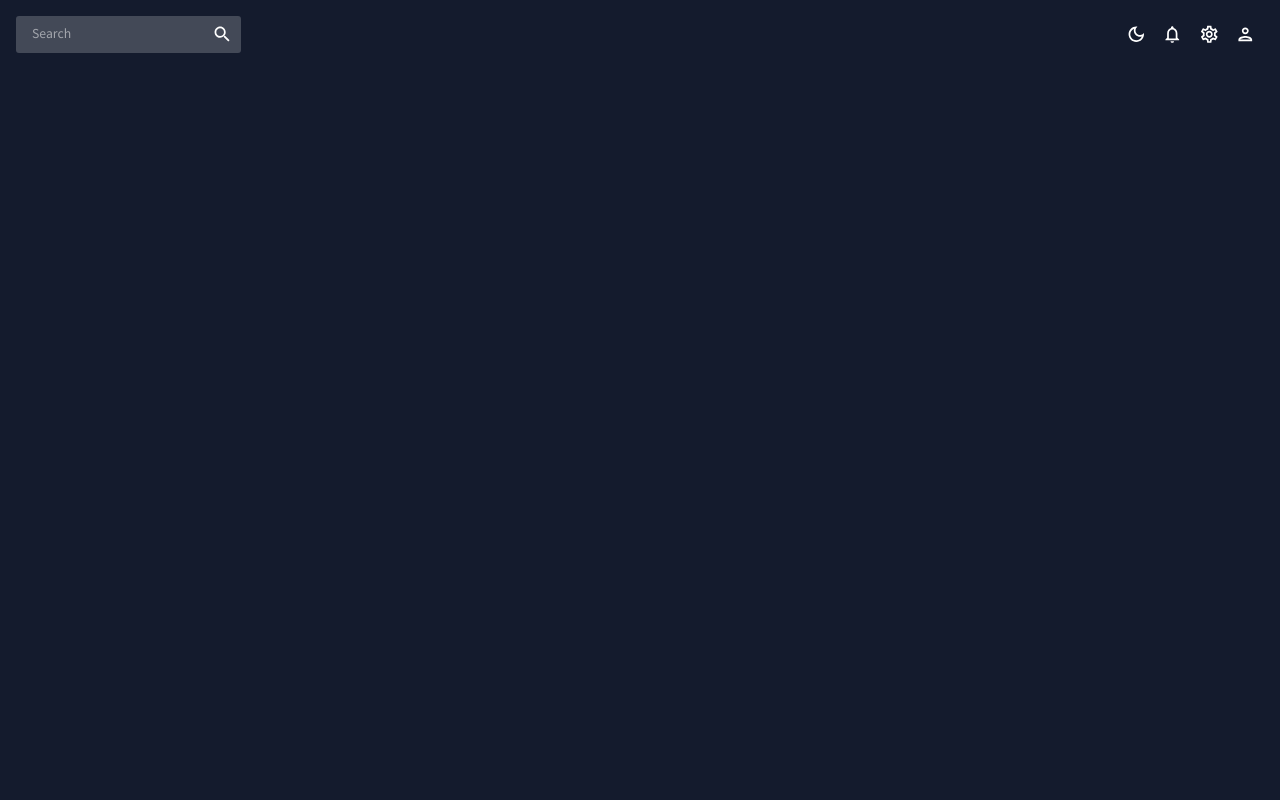
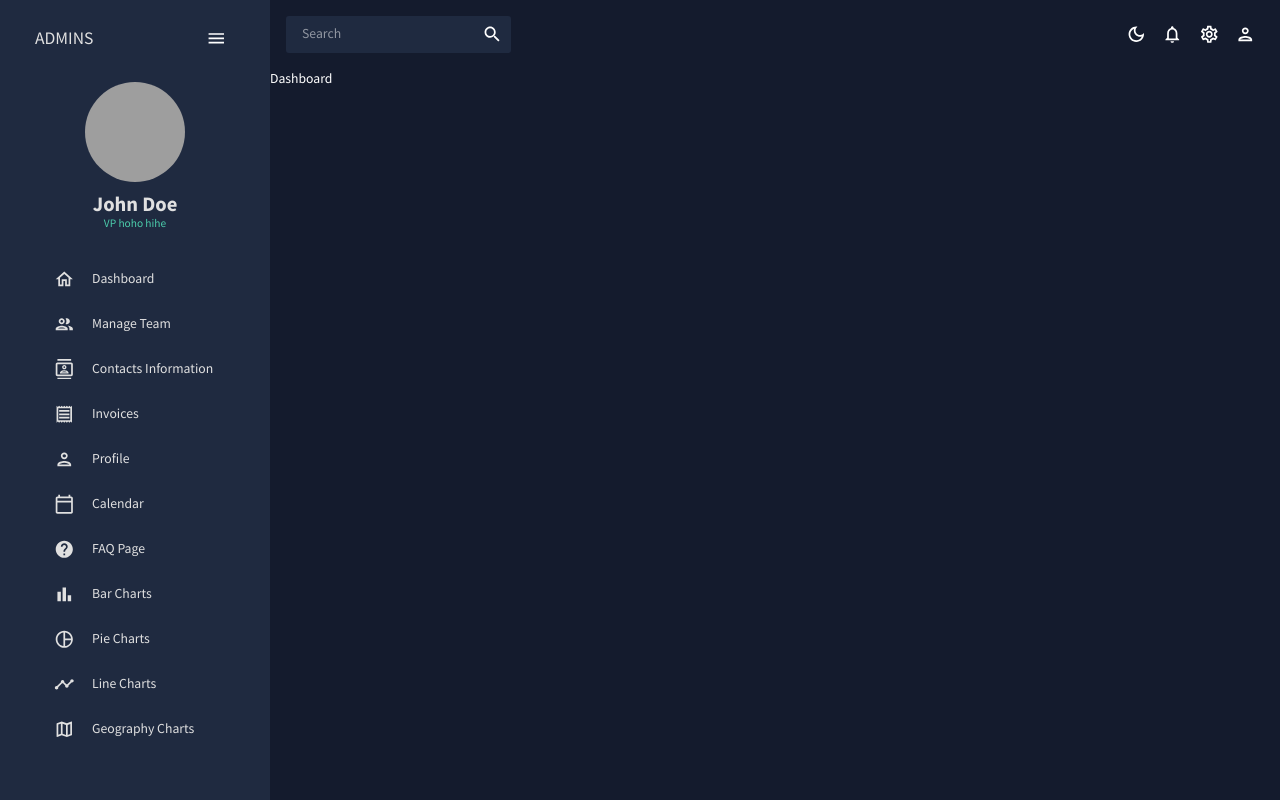
Before and after one commit to argaputra12/admin-dashboard, a React (Create React App) app: page / in a window 1280 px wide. Built offline with nearby package versions, Linux system fonts and the light colour scheme; grey boxes are pictures that could not be loaded.

Commit message:
add sidebar

```diff
--- a/package.json
+++ b/package.json
@@ -23,7 +23,7 @@
     "formik": "^2.2.9",
     "react": "^18.2.0",
     "react-dom": "^18.2.0",
-    "react-pro-sidebar": "^1.0.0-alpha.7",
+    "react-pro-sidebar": "^0.7.1",
     "react-router-dom": "^6.4.3",
     "react-scripts": "5.0.1",
     "web-vitals": "^2.1.4",
--- a/src/App.js
+++ b/src/App.js
@@ -1,6 +1,19 @@
 import { ColorModeContext, useMode } from "./theme";
 import { CssBaseline, ThemeProvider } from "@mui/material";
 import Topbar  from "./scenes/global/Topbar";
+import Sidebar from "./scenes/global/Sidebar";
+import Dashboard from "./scenes/dashboard";
+// import Team from "./scenes/team";
+// import Invoices from "./scenes/invoices";
+// import Contacts from "./scenes/contacts";
+// import Bar from "./scenes/bar";
+// import Form from "./scenes/form";
+// import Line from "./scenes/line";
+// import Pie from "./scenes/pie";
+// import FAQ from "./scenes/faq";
+// import Geography from "./scenes/geography";
+// import Calendar from "./scenes/calendar";
+import { Routes, Route } from "react-router-dom";
 
 function App() {
   const [theme, colorMode] = useMode();
@@ -10,8 +23,23 @@
       <ThemeProvider theme={theme}>
         <CssBaseline />
         <div className="app">
+          <Sidebar />
           <main className="content">
             <Topbar />
+            <Routes>
+              <Route path="/" element={<Dashboard />} />
+              {/* <Route path="/team" element={<Team />} />
+              <Route path="/invoices" element={<Invoices />} />
+              <Route path="/contacts" element={<Contacts />} />
+              <Route path="/bar" element={<Bar />} />
+              <Route path="/form" element={<Form />} />
+              <Route path="/line" element={<Line />} />
+              <Route path="/pie" element={<Pie />} />
+              <Route path="/faq" element={<FAQ />} />
+              <Route path="/geography" element={<Geography />} />
+              <Route path="/calendar" element={<Calendar />} /> */}
+
+            </Routes>
           </main>
         </div>
       </ThemeProvider>
--- a/src/scenes/global/Sidebar.jsx
+++ b/src/scenes/global/Sidebar.jsx
@@ -1,5 +1,209 @@
+import { useState } from 'react';
+import { ProSidebar, Menu, MenuItem, SubMenu } from 'react-pro-sidebar';
+import "react-pro-sidebar/dist/css/styles.css";
+import { Box, IconButton, Typography, useTheme} from "@mui/material";
+import { Link } from 'react-router-dom';
+import { tokens } from "../../theme";
+
+import { HomeOutlined, PeopleOutlined, ContactsOutlined, ReceiptOutlined, PersonOutlined, CalendarTodayOutlined, HelpOutlined, BarChartOutlined, PieChartOutlined, TimelineOutlined, MenuOutlined, MapOutlined } from '@mui/icons-material'
+
+const Item = ({title, to, icon, selected, setSelected}) =>{
+    const theme = useTheme();
+    const colors = tokens(theme.palette.mode);
+
+    return (
+        <MenuItem
+            active={selected === title}
+            style={{ color: colors.grey[100] }}
+            onClick={() => setSelected(title)}
+            icon={icon}
+        >
+            <Typography>{title}</Typography>
+            <Link to={to} />
+        </MenuItem>
+    )
+
+}
+
 const Sidebar = () =>{
-    return <div>Sidebar</div>
+
+    const theme = useTheme();
+    const colors = tokens(theme.palette.mode);
+    const [isCollapsed, setIsCollapsed] = useState(false);
+    const [selected, setSelected] = useState('dashboard');
+
+    return (
+        <Box
+
+            sx={{
+                "& .pro-sidebar-inner": {
+                    background: `${colors.primary[400]} !important`,
+                  },
+                  "& .pro-icon-wrapper": {
+                    backgroundColor: "transparent !important",
+                  },
+                  "& .pro-inner-item": {
+                    padding: "5px 35px 5px 20px !important",
+                  },
+                  "& .pro-inner-item:hover": {
+                    color: "#868dfb !important",
+                  },
+                  "& .pro-menu-item.active": {
+                    color: "#6870fa !important",
+                  },
+            }}
+        >
+            <ProSidebar
+                collapsed={isCollapsed}
+            >
+                {/* Logo and Menu icon */}
+                <Menu iconShape='square'>
+                    <MenuItem
+                        onClick={() => setIsCollapsed(!isCollapsed)}
+                        icon={isCollapsed ? <MenuOutlined/> : undefined}
+                        style={{
+                            margin: "5px 0 20px 0",
+                            color: colors.grey[100],
+                        }}
+                        >
+                        {!isCollapsed && (
+                            <Box
+                            display="flex"
+                            justifyContent="space-between"
+                            alignItems="center"
+                            ml="15px"
+                            >
+                                <Typography
+                                    variant="h3"
+                                    style={{
+                                        color: colors.grey[100] ,
+                                    }}
+                                    >
+                                    ADMINS
+                                </Typography>
+                                <IconButton onClick={() => setIsCollapsed(!isCollapsed)}>
+                                    <MenuOutlined/>
+                                </IconButton>
+                            </Box>
+                        )}
+                    </MenuItem>
+
+                    {/* USER */}
+                    {!isCollapsed && (
+                        <Box mb="25px">
+                            <Box display="flex" justifyContent="center" alignItems="center">
+                                <img
+                                    alt="user-profile"
+                                    width='100px'
+                                    height='100px'
+                                    src="https://www.shutterstock.com/shutterstock/photos/404138239/display_1500/stock-vector-profile-picture-vector-404138239.jpg"
+                                    style={{ cursor: "pointer", borderRadius: "50%" }}
+                                    />
+                            </Box>
+
+                            <Box textAlign="center">
+                                <Typography
+                                    variant='h2'
+                                    color={colors.grey[100]}
+                                    fontWeight="bold"
+                                    sx={{ m:"10px 0 0  0" }}
+                                    >
+                                    John Doe
+                                </Typography>
+                                <Typography
+                                    variant='h5'
+                                    color={colors.greenAccent[500]}
+                                    >
+                                    VP hoho hihe
+                                </Typography>
+                            </Box>
+                        </Box>
+                    )}
+
+                    {/* Menu Items*/}
+                    <Box paddingLeft={isCollapsed ? undefined : "10%"}>
+                        <Item
+                            title="Dashboard"
+                            to="/"
+                            icon={<HomeOutlined/>}
+                            selected={selected}
+                            setSelected={setSelected}
+                        />
+                        <Item
+                            title="Manage Team"
+                            to="/teams"
+                            icon={<PeopleOutlined/>}
+                            selected={selected}
+                            setSelected={setSelected}
+                        />
+                        <Item
+                            title="Contacts Information"
+                            to="/contacts"
+                            icon={<ContactsOutlined/>}
+                            selected={selected}
+                            setSelected={setSelected}
+                        />
+                        <Item
+                            title="Invoices"
+                            to="/invoices"
+                            icon={<ReceiptOutlined/>}
+                            selected={selected}
+                            setSelected={setSelected}
+                        />
+                        <Item
+                            title="Profile"
+                            to="/form"
+                            icon={<PersonOutlined/>}
+                            selected={selected}
+                            setSelected={setSelected}
+                        />
+                        <Item
+                            title="Calendar"
+                            to="/calendar"
+                            icon={<CalendarTodayOutlined/>}
+                            selected={selected}
+                            setSelected={setSelected}
+                        />
+                        <Item
+                            title="FAQ Page"
+                            to={"/faq"}
+                            icon={<HelpOutlined/>}
+                            selected={selected}
+                            setSelected={setSelected}
+                        />
+                        <Item
+                            title={"Bar Charts"}
+                            to={"/charts/bar"}
+                            icon={<BarChartOutlined/>}
+                            selected={selected}
+                            setSelected={setSelected}
+                        />
+                        <Item
+                            title={"Pie Charts"}
+                            to={"/charts/pie"}
+                            icon={<PieChartOutlined/>}
+                            selected={selected}
+                            setSelected={setSelected}
+                        />
+                        <Item
+                            title={"Line Charts"}
+                            to={"/charts/line"}
+                            icon={<TimelineOutlined/>}
+                            selected={selected}
+                            setSelected={setSelected}
+                        />
+                        <Item
+                            title={"Geography Charts"}
+                            to={"/charts/geography"}
+                            icon={<MapOutlined/>}
+                            selected={selected}
+                            setSelected={setSelected}
+                        />
+                    </Box>
+                </Menu>
+            </ProSidebar>
+        </Box>
+    )
 
 }
 
--- a/src/theme.js
+++ b/src/theme.js
@@ -20,7 +20,7 @@
             100: "#d0d1d5",
             200: "#a1a4ab",
             300: "#727681",
-            400: "#434957",
+            400: "#1f2a40",
             500: "#141b2d",
             600: "#101624",
             700: "#0c101b",
```
Also changed, not shown: 1 other file (tests, documents, lock files or other folders).
